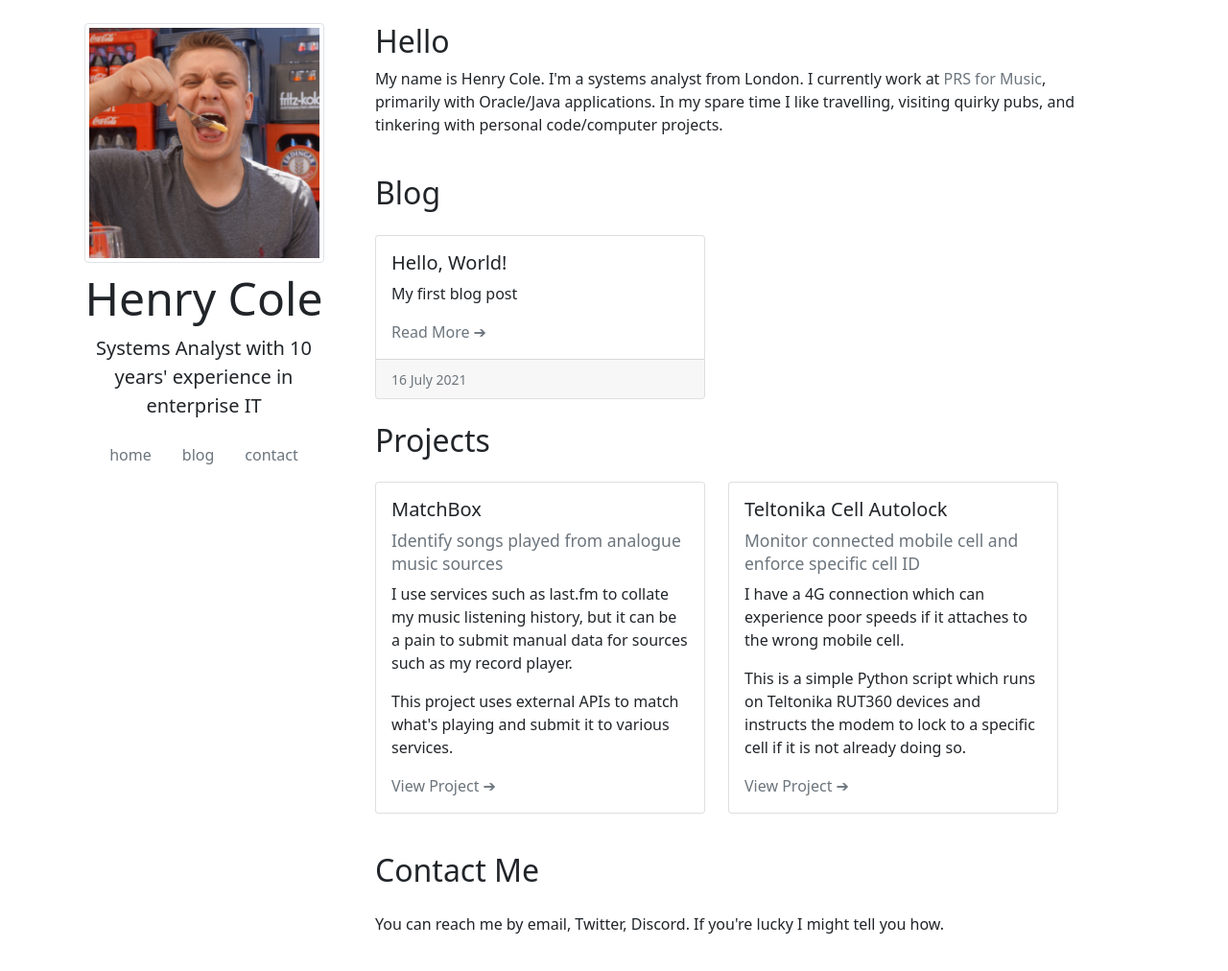
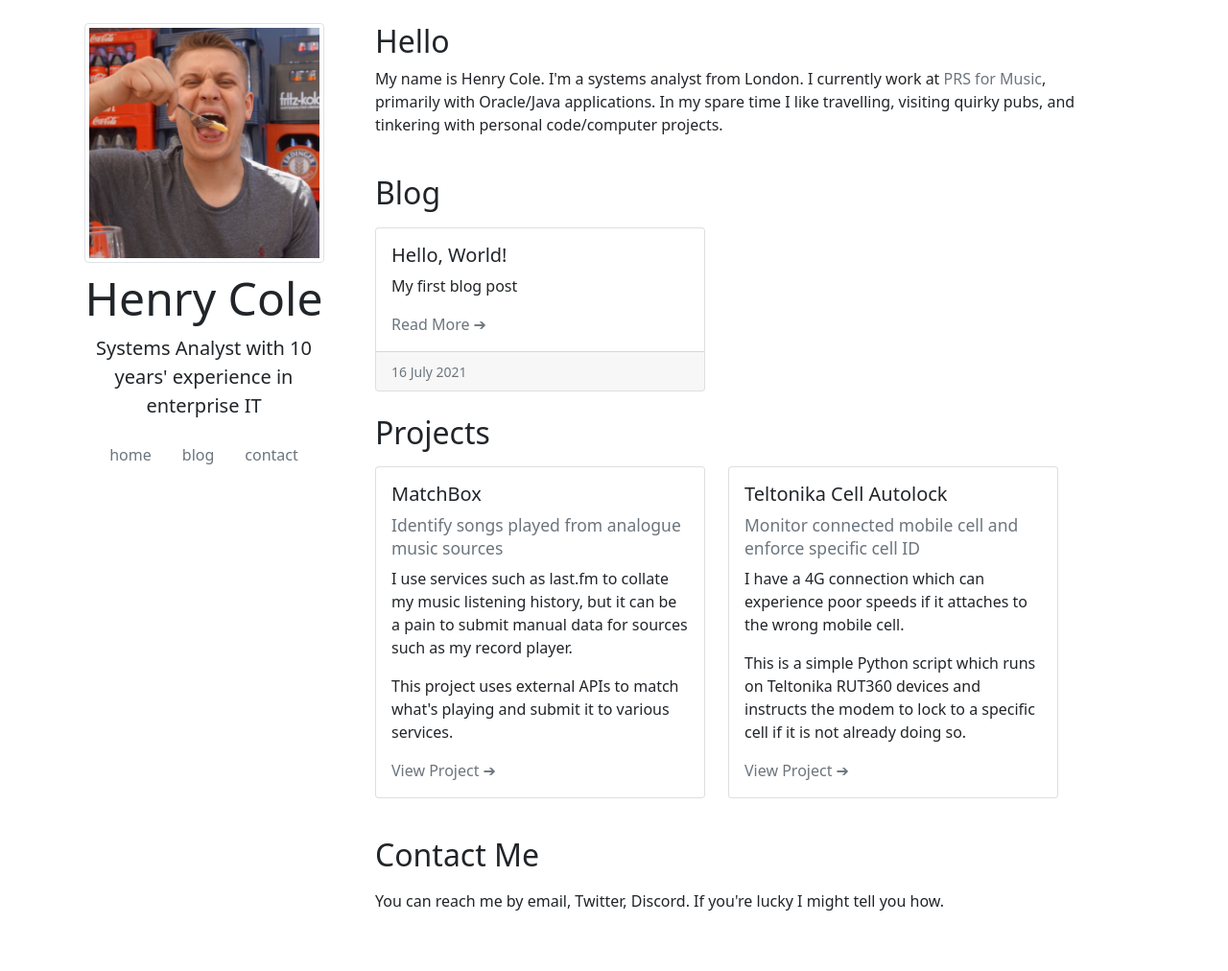
Before and after one commit to hcuk94/henry-personal-website, a Jekyll site: the page built from index.html, in a window 1280 px wide and 1015 px high. Shown: the top 1012 px of the window at 96% size. Built offline with Jekyll 4.4.1, drawn with Linux system fonts in a browser that asks for light colours.

Commit message:
more margin changes

```diff
--- a/index.html
+++ b/index.html
@@ -9,16 +9,16 @@ In my spare time I like travelling, visiting quirky pubs, and tinkering with per
 </div>
 <!-- Blog -->
 <div class="row">
-  <h2 class="mt-4 mb-4">Blog</h2>
+  <h2 class="mt-4 mb-3">Blog</h2>
   {% include blog_cards.html %}
 </div>
 <!-- Projects -->
 <div class="row">
-  <h2 class="mt-4 mb-4" id="work">Projects</h2>
+  <h2 class="mt-4 mb-3" id="work">Projects</h2>
   {% include projects.html %}
 </div>
 <!-- Contact -->
 <div class="row">
-<h2 class="mt-4 mb-4" id="contact">Contact Me</h2>
+<h2 class="mt-4 mb-3" id="contact">Contact Me</h2>
 <p>You can reach me by email, Twitter, Discord. If you're lucky I might tell you how.</p>
 </div>
```
